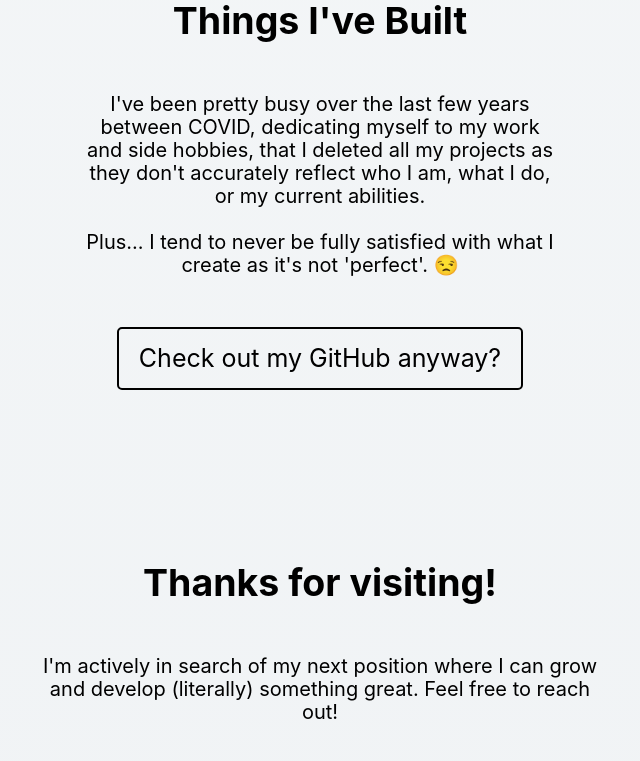
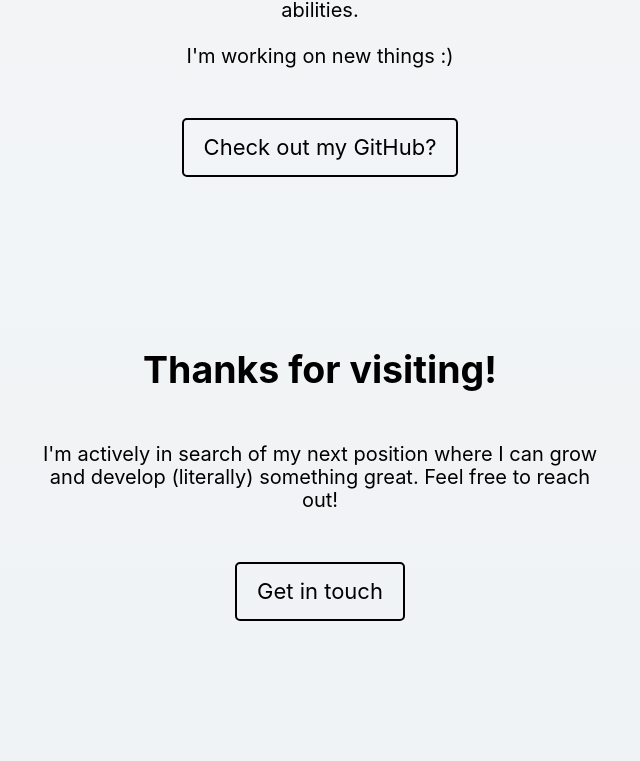
Before and after one commit to cksiazak/ksiazak.dev, a Next.js app: page / in a window 1280 px wide. Shown: the part 5088-5849 px from the top of the page, without its empty margins (320-960 px from the left). Built offline with nearby package versions, Linux system fonts and the light colour scheme.

Commit message:
chore: updating images and sizings

```diff
--- a/src/components/Contact.tsx
+++ b/src/components/Contact.tsx
@@ -56,7 +56,7 @@ const Email = styled.a<{
 }>`
   color: ${({ isDarkMode }) => (isDarkMode ? "white" : "black")};
   text-decoration: none;
-  font-size: 2.5rem;
+  font-size: 2.2rem;
   padding: 15px 20px;
   border: 2px solid ${({ isDarkMode }) => (isDarkMode ? "white" : "black")};
   text-align: center;
--- a/src/components/Projects.tsx
+++ b/src/components/Projects.tsx
@@ -74,7 +74,7 @@ const GithubLink = styled.a<{
 }>`
   color: ${({ isDarkMode }) => (isDarkMode ? "white" : "black")};
   text-decoration: none;
-  font-size: 2.5rem;
+  font-size: 2.2rem;
   padding: 15px 20px;
   border: 2px solid ${({ isDarkMode }) => (isDarkMode ? "white" : "black")};
   text-align: center;
@@ -111,7 +111,7 @@ const Projects = () => {
           I've been pretty busy over the last few years between COVID, dedicating myself to my work and side hobbies, that I deleted all my projects as they don't accurately reflect who I am, what I do, or my current abilities.
           <br />
           <br />
-          Plus... I tend to never be fully satisfied with what I create as it's not 'perfect'. 😒
+          I'm working on new things :)
         </Sentence>
         <GithubLink
           onClick={navigateToGithub}
@@ -119,7 +119,7 @@ const Projects = () => {
           title="Cksiazak GitHub"
           isDarkMode={isDarkMode}
         >
-          Check out my GitHub anyway?
+          Check out my GitHub?
         </GithubLink>
       </InnerProjectWrapper>
     </ProjectSection>
--- a/src/theme/themes.ts
+++ b/src/theme/themes.ts
@@ -1,6 +1,6 @@
 export const theme = {
   global: {
-    pageWidth: '75%',
+    pageWidth: '80%',
     maxPageWidth: '2160px',
     transitionTime: '0.2s',
   },
```
Also changed, not shown: public/assets/avatar.jpg.
